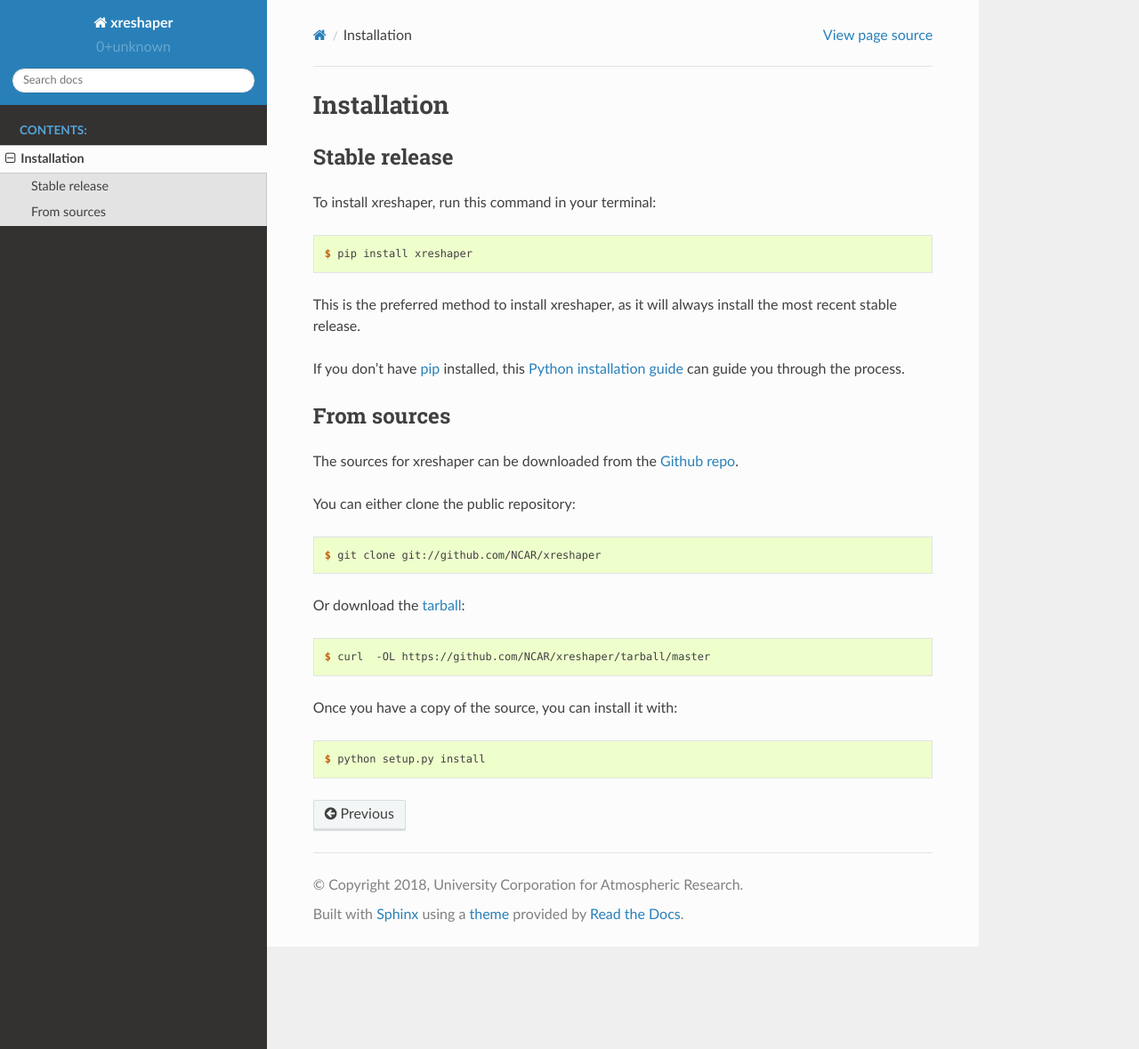
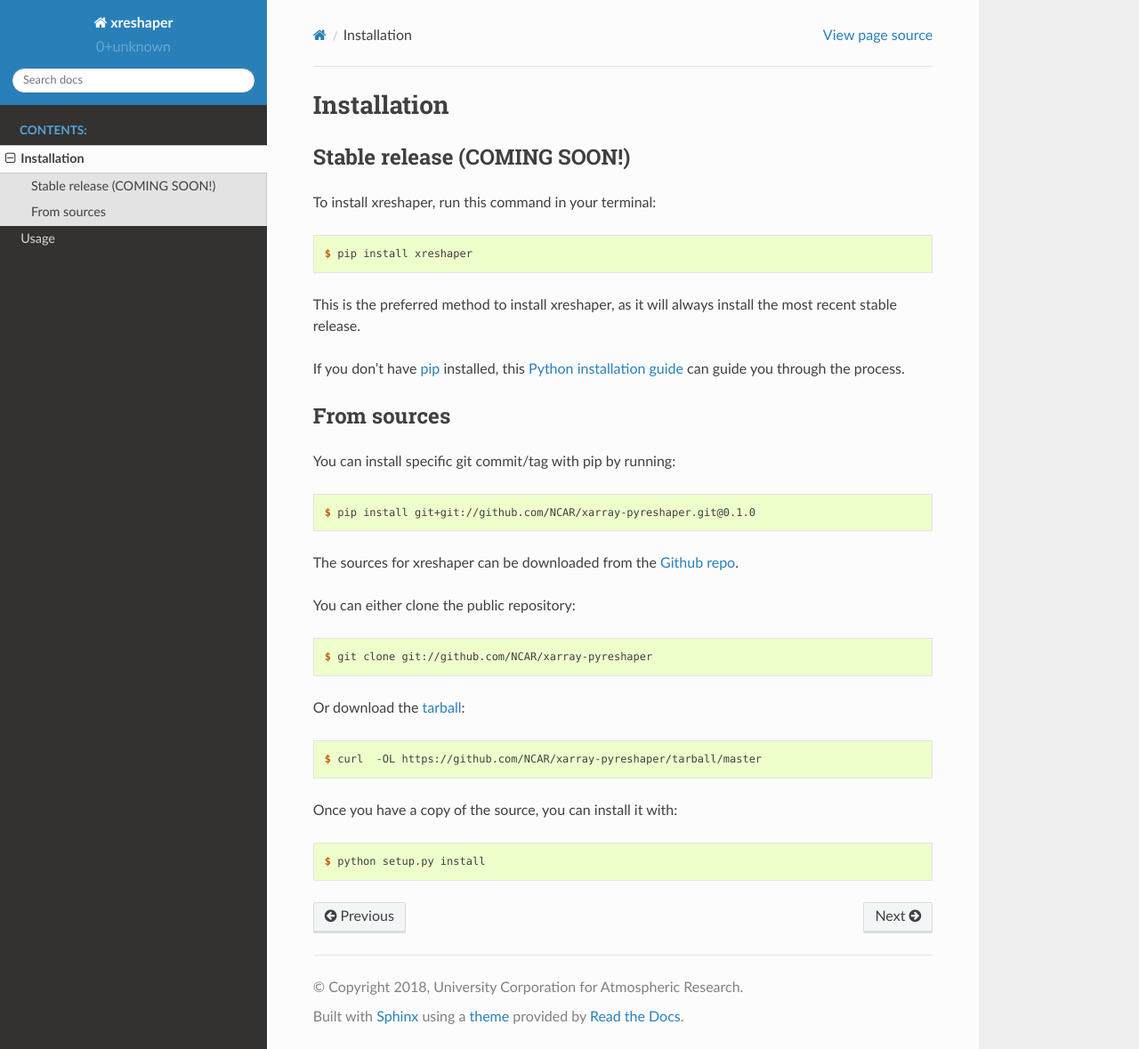
Before and after one commit to NCAR/xarray-pyreshaper, a Sphinx documentation site: the page built from docs/installation.rst, in a window 1280 px wide and 1179 px high. Shown: the whole window at 89% size. Built offline with Sphinx 7.4.7 and the Read the Docs theme 2.0.0, drawn with Linux system fonts in a browser that asks for light colours.

Commit message:
Update documentation

```diff
--- a/docs/index.rst
+++ b/docs/index.rst
@@ -6,6 +6,7 @@
    :caption: Contents:
 
    installation
+   usage
 
 Indices and tables
 ==================
--- a/docs/installation.rst
+++ b/docs/installation.rst
@@ -5,7 +5,7 @@
 ============
 
 
-Stable release
+Stable release (COMING SOON!)
 --------------
 
 To install xreshaper, run this command in your terminal:
@@ -25,6 +25,12 @@
 
 From sources
 ------------
+You can install specific git commit/tag with pip by running:
+
+.. code-block:: console
+
+    $ pip install git+git://github.com/NCAR/xarray-pyreshaper.git@0.1.0
+
 
 The sources for xreshaper can be downloaded from the `Github repo`_.
 
@@ -32,13 +38,13 @@
 
 .. code-block:: console
 
-    $ git clone git://github.com/NCAR/xreshaper
+    $ git clone git://github.com/NCAR/xarray-pyreshaper
 
 Or download the `tarball`_:
 
 .. code-block:: console
 
-    $ curl  -OL https://github.com/NCAR/xreshaper/tarball/master
+    $ curl  -OL https://github.com/NCAR/xarray-pyreshaper/tarball/master
 
 Once you have a copy of the source, you can install it with:
 
@@ -47,5 +53,5 @@
     $ python setup.py install
 
 
-.. _Github repo: https://github.com/NCAR/xreshaper
-.. _tarball: https://github.com/NCAR/xreshaper/tarball/master
+.. _Github repo: https://github.com/NCAR/xarray-pyreshaper
+.. _tarball: https://github.com/NCAR/xarray-pyreshaper/tarball/master
```
Also changed, not shown: README.md (+2 -0 lines), docs/usage.rst (added, +33 -0 lines).
